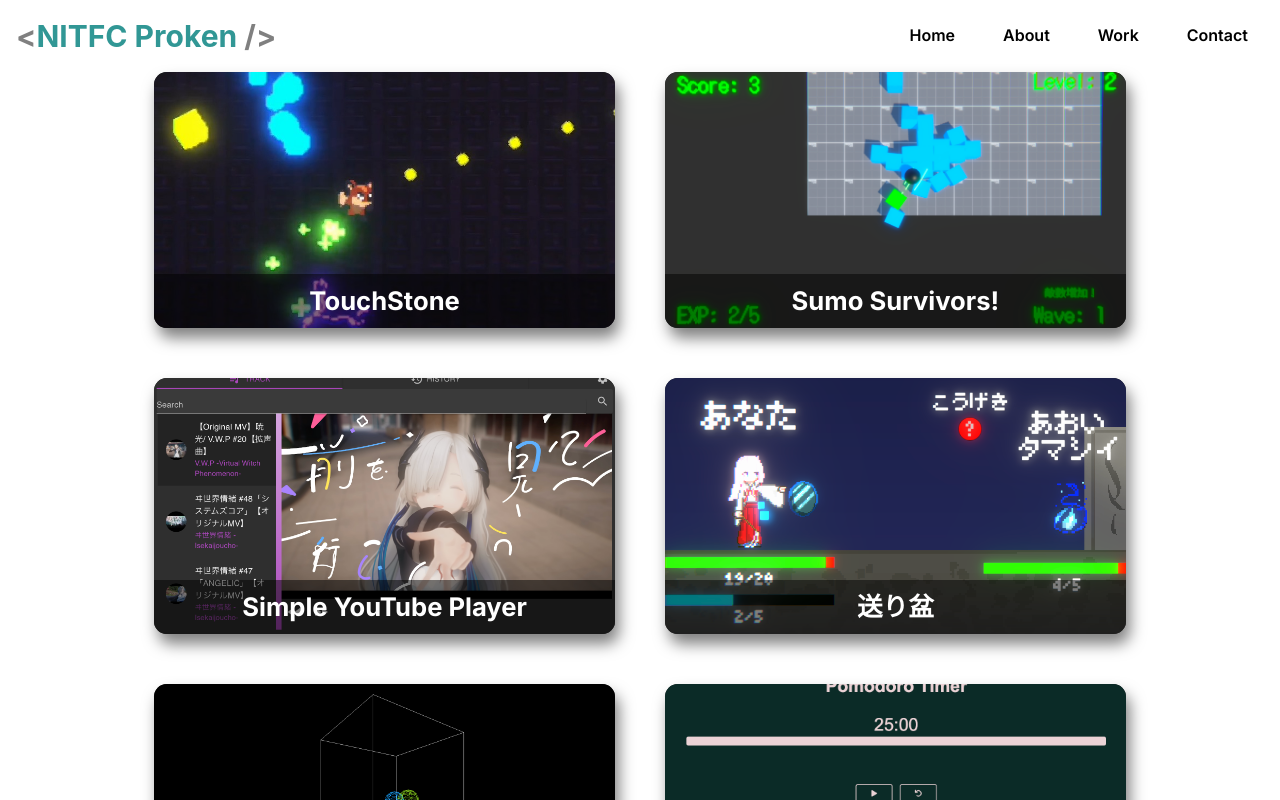
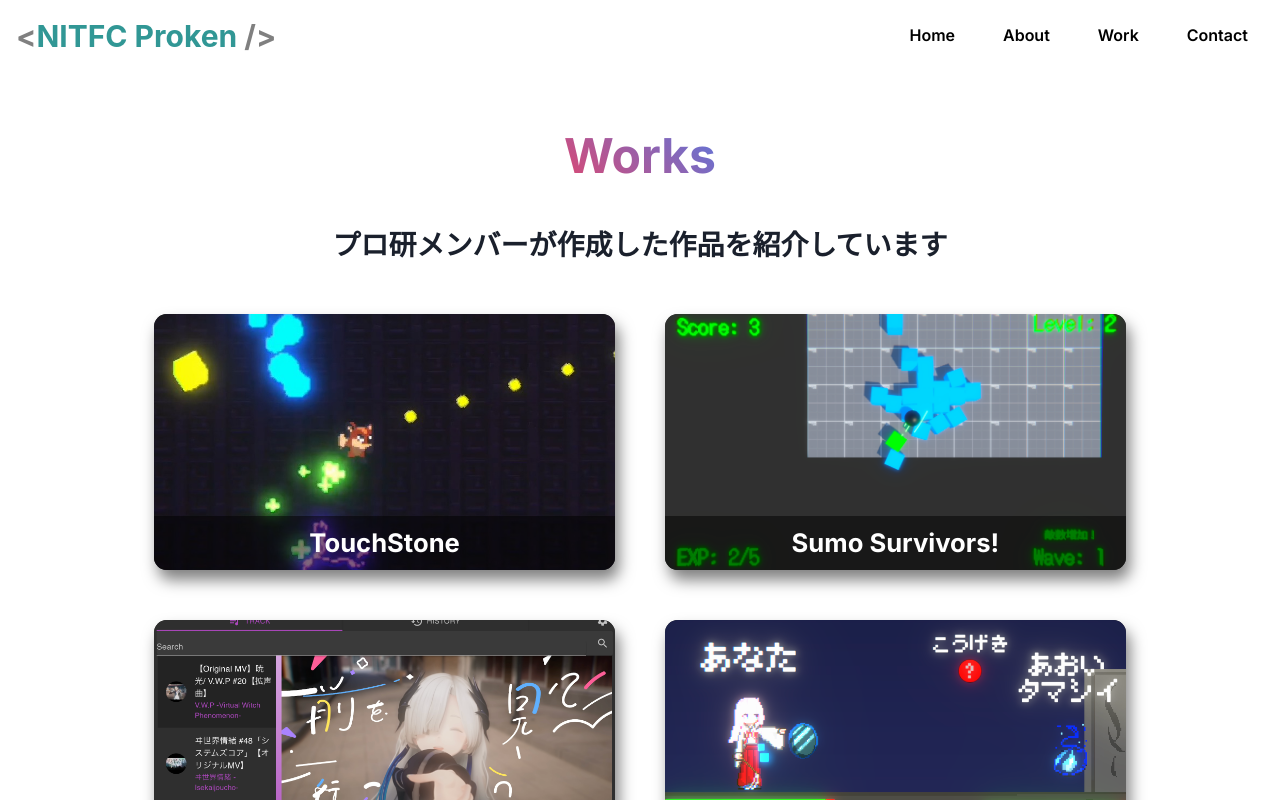
Before and after one commit to nitfc-proken/proken-hp, a Next.js app: page /work in a window 1280 px wide. Shown: the top 800 px of the page. Built offline with nearby package versions, Linux system fonts and the light colour scheme; grey boxes are pictures that could not be loaded.

Commit message:
workの見出しを追加

```diff
--- a/app/work/page.tsx
+++ b/app/work/page.tsx
@@ -1,6 +1,6 @@
 "use client";
 import React from "react";
-import { Flex } from "@chakra-ui/react";
+import { Flex, Text, Center } from "@chakra-ui/react";
 import { mediaQuery, useMediaQuery } from "../hooks/useMediaQuery";
 import Header from "../components/Header";
 import Footer from "../components/Footer";
@@ -72,7 +72,12 @@ const WorkPage = () => {
  return (
   <>
    <Header />
-
+   <Center>
+    <Text style={{ fontSize: isSp ? "2.5rem" : "3rem", fontWeight: "bold", paddingTop: "3rem", paddingBottom: "2rem", backgroundImage: "linear-gradient(45deg, #f43f5e, #3b82f6)", WebkitBackgroundClip: "text", backgroundClip: "text", color: "transparent" }}>Works</Text>
+   </Center>
+   <Center>
+    <Text style={{ fontSize: isSp ? "1rem" : "1.75rem", fontWeight: "bold", paddingBottom: "3rem", WebkitBackgroundClip: "text", backgroundClip: "text" }}>プロ研メンバーが作成した作品を紹介しています</Text>
+   </Center>
    {isSp ? (
     <Flex flexWrap="wrap" justifyContent="center" alignItems="center" gap="30px" flexDirection="column">
      {works.map((work, index) => (
```
